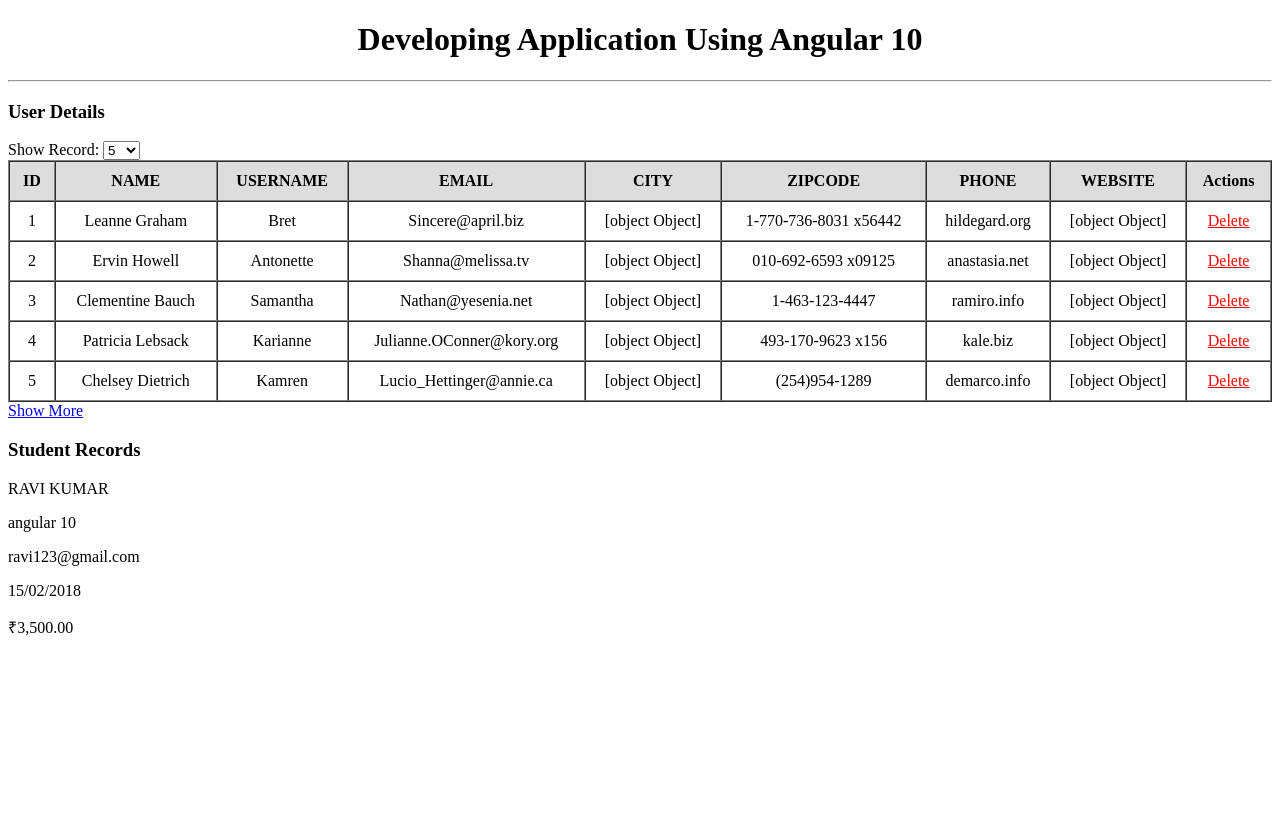
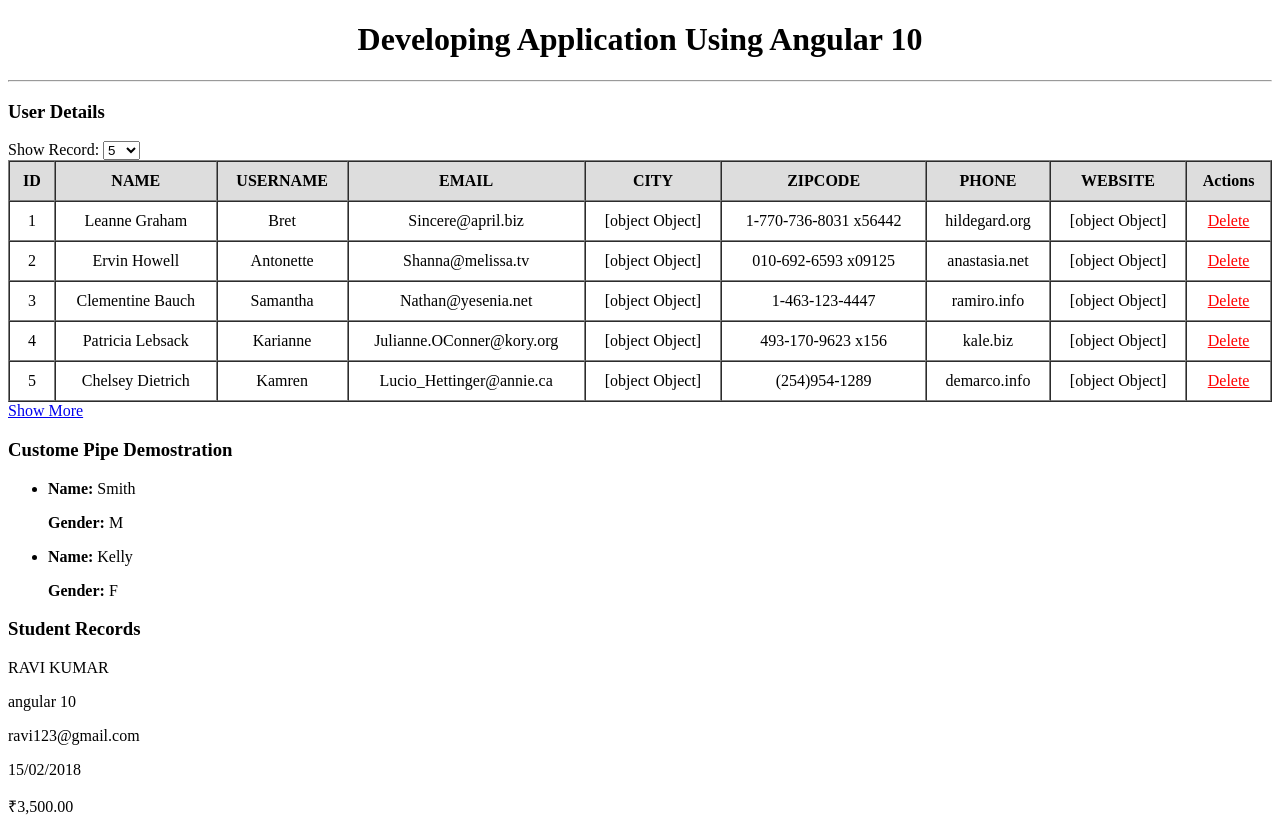
Before and after one commit to vkpindia/angular-training, an Angular app: page / in a window 1280 px wide. Before the commit the page ends 800 px from the top, so only its background shows below. Built offline with nearby package versions, Linux system fonts and the light colour scheme.

Commit message:
custom pipe

```diff
--- a/src/app/app.module.ts
+++ b/src/app/app.module.ts
@@ -10,6 +10,7 @@
 import { EventsComponent } from './events/events.component';
 import { LoginComponent } from './login/login.component';
 import { PipesDemoComponent } from './pipes-demo/pipes-demo.component';
+import { GenderPipe } from './pipes/gender.pipe';
 
 @NgModule({
   declarations: [
@@ -19,7 +20,8 @@
     DataDindingComponent,
     EventsComponent,
     LoginComponent,
-    PipesDemoComponent
+    PipesDemoComponent,
+    GenderPipe
   ],
   imports: [
     BrowserModule,
--- a/src/app/hero-details/hero-details.component.html
+++ b/src/app/hero-details/hero-details.component.html
@@ -37,3 +37,13 @@
 </div>
 
 <a href="javascript:void(0)" (click)="showRecord()">Show More</a>
+
+
+<h3>Custome Pipe Demostration</h3>
+
+<ul>
+  <li *ngFor="let student of students">
+      <p><strong>Name: </strong> {{student.name}}</p>
+      <p><strong>Gender: </strong> {{student.sex | gender}}</p>
+  </li>
+</ul>
--- a/src/app/hero-details/hero-details.component.ts
+++ b/src/app/hero-details/hero-details.component.ts
@@ -12,6 +12,7 @@
 
   public users: Array<StudentT>;
   public tableHeader: Array<string>;
+  public students: Array<any>;
   public userRecord: any;
 
   public startIndex: number;
@@ -24,6 +25,10 @@
   constructor() { }
 
   ngOnInit(): void {
+    this.students = [
+      { name: 'Smith', sex: 'Male'},
+      { name: 'Kelly', sex: 'Female'}
+    ];
     this.startIndex = 0;
     this.endIndex = 5;
     /* this.userRecord = {
--- /dev/null
+++ b/src/app/pipes/gender.pipe.ts
@@ -0,0 +1,21 @@
+import { Pipe, PipeTransform } from '@angular/core';
+
+@Pipe({
+  name: 'gender'
+})
+export class GenderPipe implements PipeTransform {
+
+  transform(value: string): unknown {
+
+    let output: string;
+
+    if (value.toLowerCase() === 'male') {
+      output = 'M';
+    } else if (value.toLowerCase() === 'female'){
+      output = 'F';
+    }
+
+    return output;
+  }
+
+}
```
Also changed, not shown: 1 other file (tests, documents, lock files or other folders).
